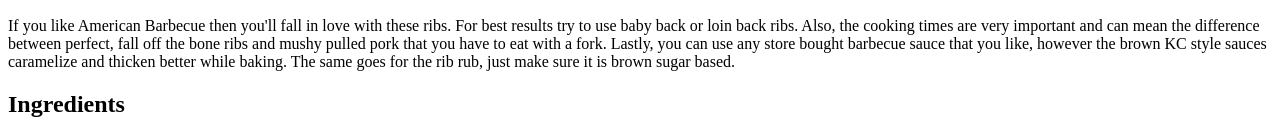
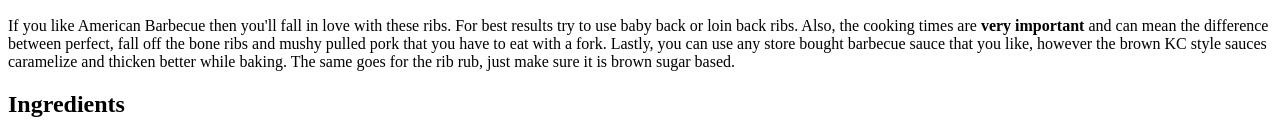
Before and after one commit to jholson1030/odin-recipes, a plain HTML site: page recipes/ribs.html in a window 1280 px wide. Shown: the part 570-691 px from the top of the page. Drawn offline with Linux system fonts and the light colour scheme.

Commit message:
Modify description

```diff
--- a/recipes/ribs.html
+++ b/recipes/ribs.html
@@ -12,7 +12,7 @@
         length="400" alt="Mouthwatering barbecue ribs with some fries."></p>
 
         <p>If you like American Barbecue then you'll fall in love with these ribs. For best results try to use
-            baby back or loin back ribs. Also, the cooking times are very important and can mean the difference between
+            baby back or loin back ribs. Also, the cooking times are <strong>very important</strong> and can mean the difference between
             perfect, fall off the bone ribs and mushy pulled pork that you have to eat with a fork. Lastly, you can use
             any store bought barbecue sauce that you like, however the brown KC style sauces caramelize and thicken better
             while baking. The same goes for the rib rub, just make sure it is brown sugar based.
```
